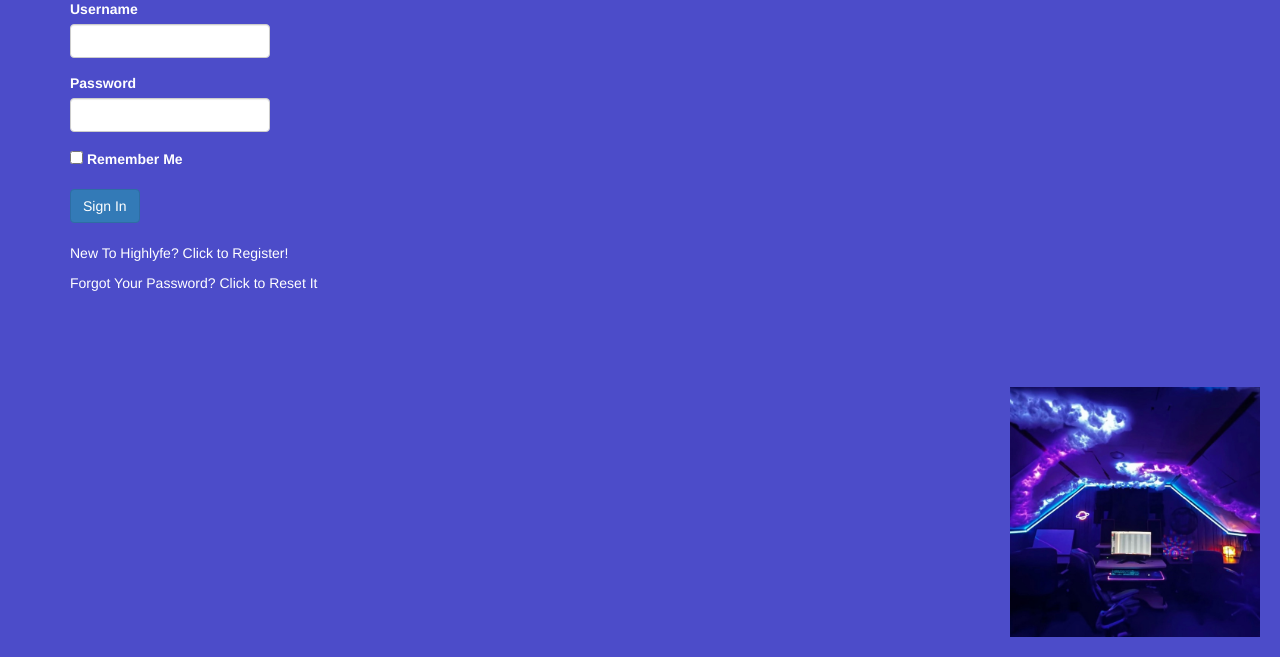
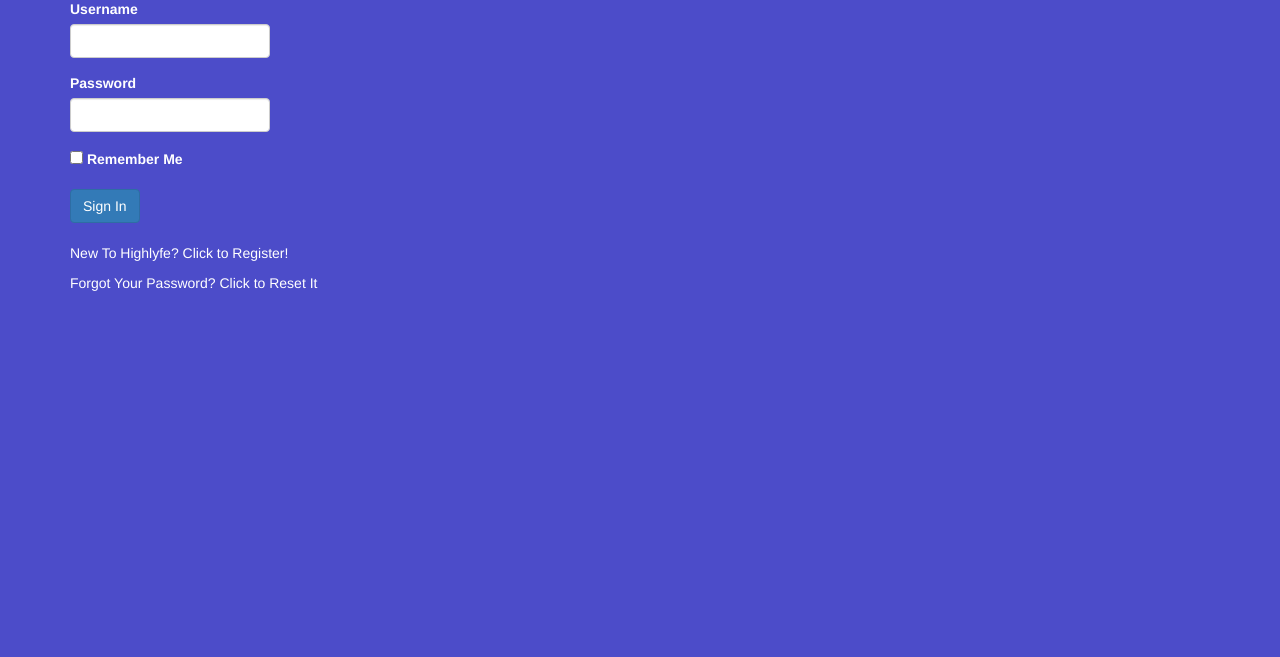
Before and after one commit to DannyBW23/highlyfecollective.com-FullStack, a Flask app: page /auth/login in a window 1280 px wide. Shown: the part 143-800 px from the top of the page. Run offline with Flask 3, Linux system fonts and the light colour scheme; some libraries are stand-ins or nearby versions.

Commit message:
Update login.html

```diff
--- a/app/templates/auth/login.html
+++ b/app/templates/auth/login.html
@@ -4,18 +4,7 @@
 {% block app_content %}
 <head>
     <style>
-        .image-container {
-            position: absolute;
-            bottom: 20px;
-            right: 20px;
-            width: 250px;
-            height: 250px;
-        }
-        .image {
-            width: 100%;
-            height: 100%;
-            object-fit: cover;
-        }
+
         body {
             background-color: rgba(17, 17, 184, 0.748);
         }
@@ -35,9 +24,6 @@
     </style>
 </head>
 <body>
-    <div class="image-container">
-        <img src="{{ url_for('static', filename='sted.jpeg') }}" class="image">
-    </div>
 
     <h1>Sign In</h1>
     <div class="row">
```
